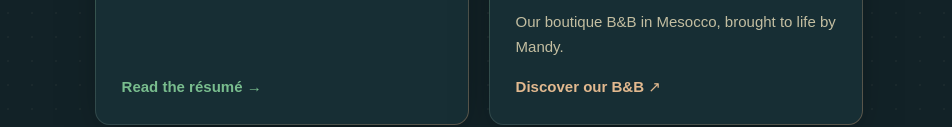
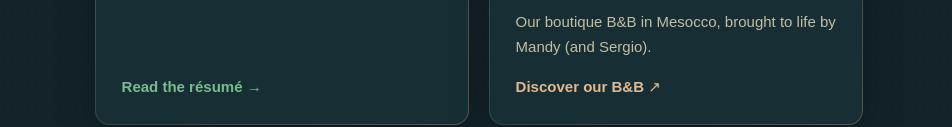
Before and after one commit to BEagle1984/aquilini-ch, an Astro site: page / in a window 1280 px wide. Shown: the part 684-811 px from the top of the page, without its empty margins (161-1113 px from the left). Built offline with nearby package versions, Linux system fonts and the light colour scheme; Astro itself is replaced by a stand-in of ours; a web font is replaced by a local one.

Commit message:
feat: credit Sergio on the B&B card

```diff
--- a/src/pages/index.astro
+++ b/src/pages/index.astro
@@ -29,7 +29,7 @@ import bnbLogo from '../assets/images/la-quiete-del-bosco-logo-white.png';
             <a class="card card-mandy" href="https://laquietedelbosco.ch/" target="_blank" rel="noopener noreferrer">
                 <span class="card-kicker">Mandy</span>
                 <Image class="bnb-logo" src={bnbLogo} width={176} densities={[1, 2]} loading="eager" alt="La Quiete del Bosco Boutique B&B"/>
-                <span class="card-text">Our boutique B&amp;B in Mesocco, brought to life by Mandy.</span>
+                <span class="card-text">Our boutique B&amp;B in Mesocco, brought to life by Mandy (and Sergio).</span>
                 <span class="card-cta">Discover our B&amp;B <span aria-hidden="true">&#8599;</span></span>
             </a>
         </div>
```
